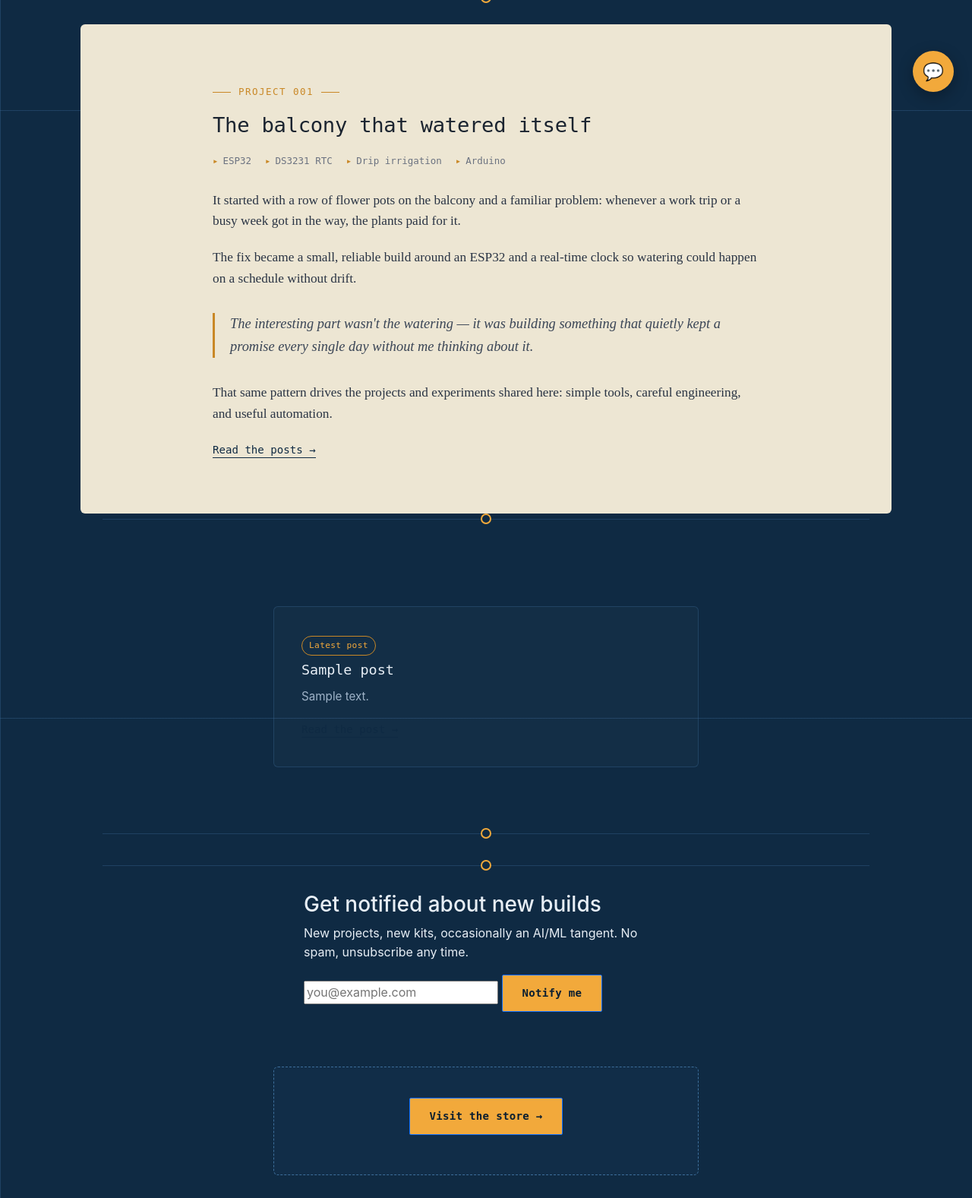
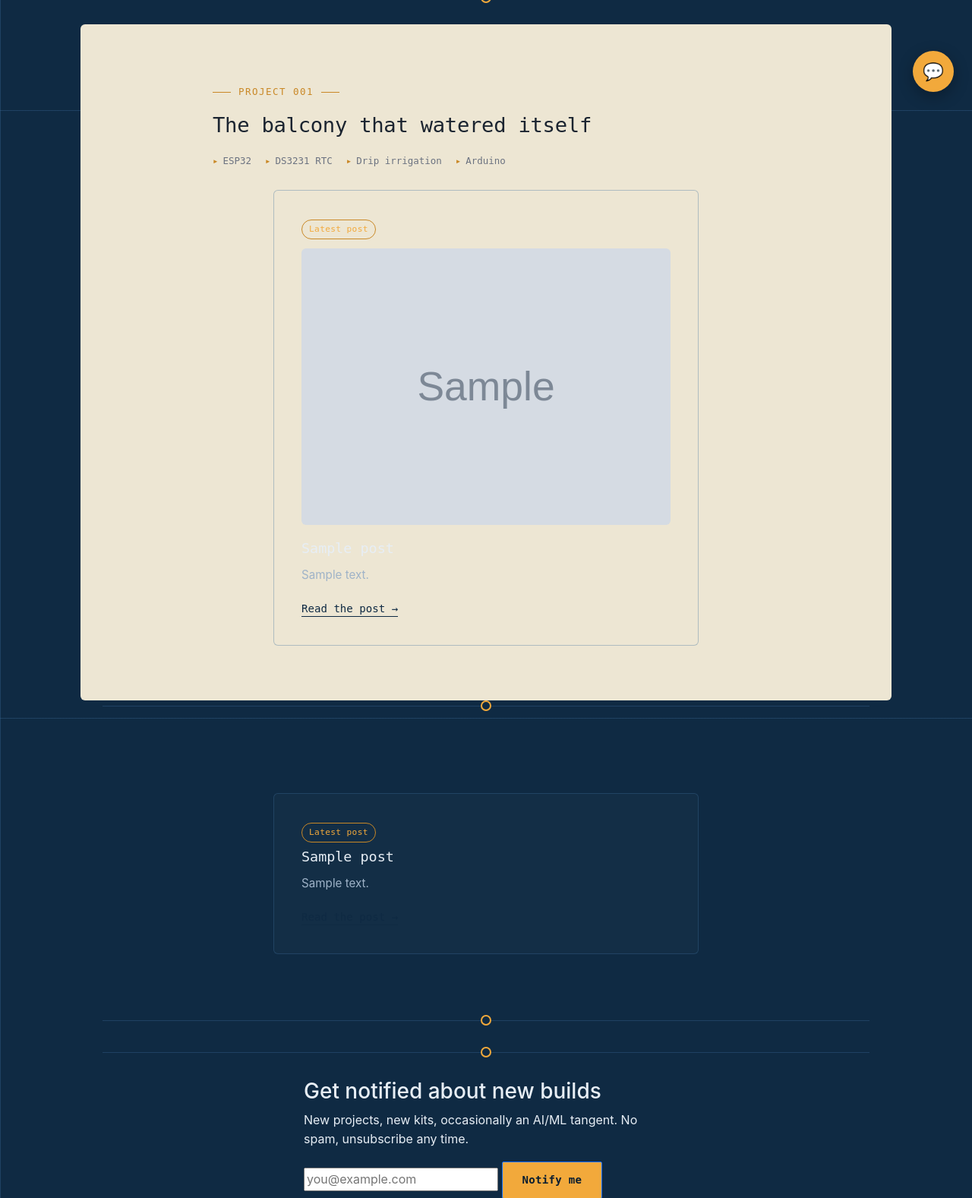
Before and after one commit to pradeep1955/mysite, a Django app: page / in a window 1280 px wide. Shown: the part 655-2232 px from the top of the page at 76% size. Run offline with Django 4.2, Linux system fonts and the light colour scheme; tables that the repository leaves empty hold one stand-in row (values such as "Sample post"); grey boxes marked "Sample" are stand-in pictures; some libraries are stand-ins or nearby versions.

Commit message:
home page image v3

```diff
--- a/home/templates/home/main.html
+++ b/home/templates/home/main.html
@@ -27,11 +27,21 @@
       <span>Arduino</span>
     </div>
 
-    <p>It started with a row of flower pots on the balcony and a familiar problem: whenever a work trip or a busy week got in the way, the plants paid for it.</p>
-    <p>The fix became a small, reliable build around an ESP32 and a real-time clock so watering could happen on a schedule without drift.</p>
-    <blockquote class="pullquote">The interesting part wasn't the watering — it was building something that quietly kept a promise every single day without me thinking about it.</blockquote>
-    <p>That same pattern drives the projects and experiments shared here: simple tools, careful engineering, and useful automation.</p>
-    <a class="story-link" href="{% url 'blog-home' %}">Read the posts →</a>
+    <!-- Wrap this entire card in an if-statement safely -->
+    {% if latest_post %}
+    <div class="blog-card">
+      <span class="tag">Latest post</span>
+      {% if latest_post.image %}
+      <img src="{{ latest_post.image.url }}" alt="{{ latest_post.title }}" style="width:100%; border-radius:6px; margin:12px 0;">
+      {% endif %}
+      <h3 class="post-title">
+        <a href="{% url 'post-detail' latest_post.pk %}">{{ latest_post.title }}</a>
+      </h3>
+      <p>{{ latest_post.content|truncatewords:30 }}</p>
+      <a class="story-link accent-link" href="{% url 'post-detail' latest_post.pk %}">Read the post →</a>
+    </div>
+    {% endif %}
+
   </div>
 </section>
 
```
Also changed, not shown: home/templates/home/main_tmp.html (+12 -0 lines).
